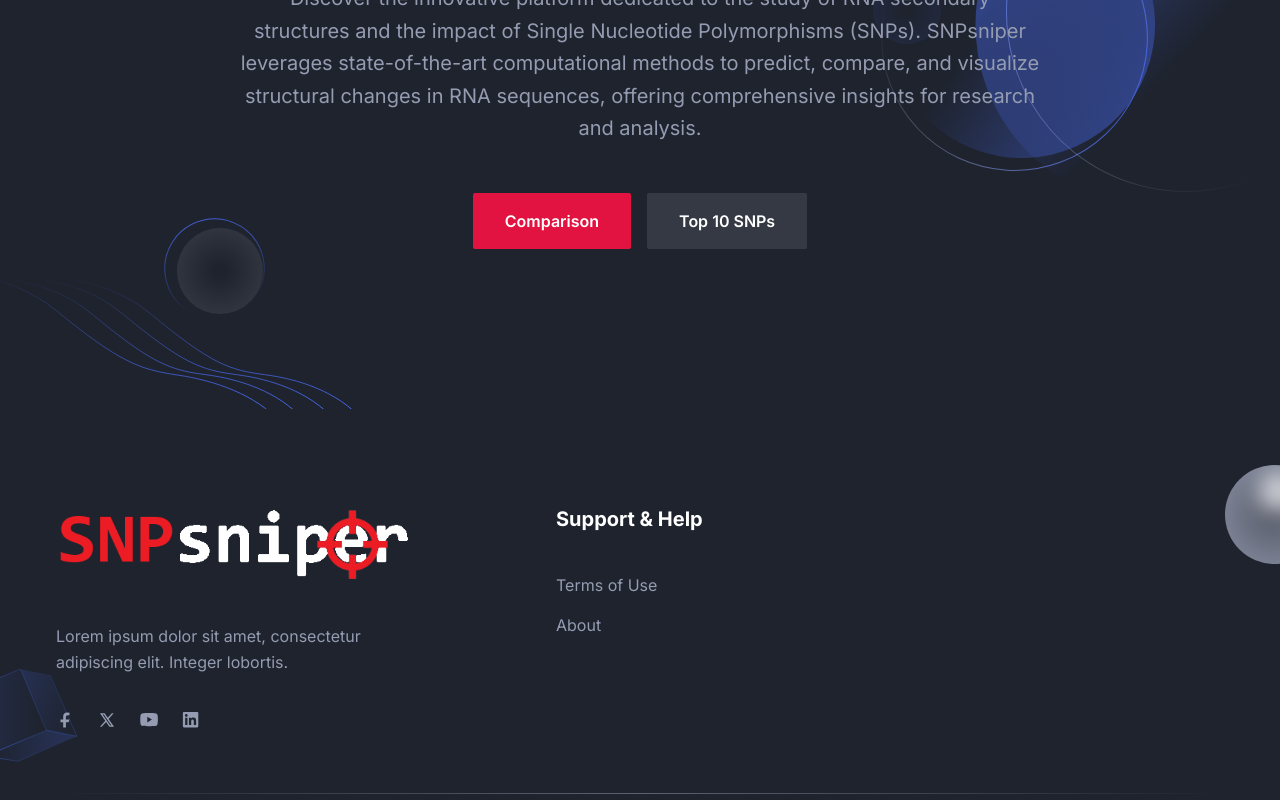
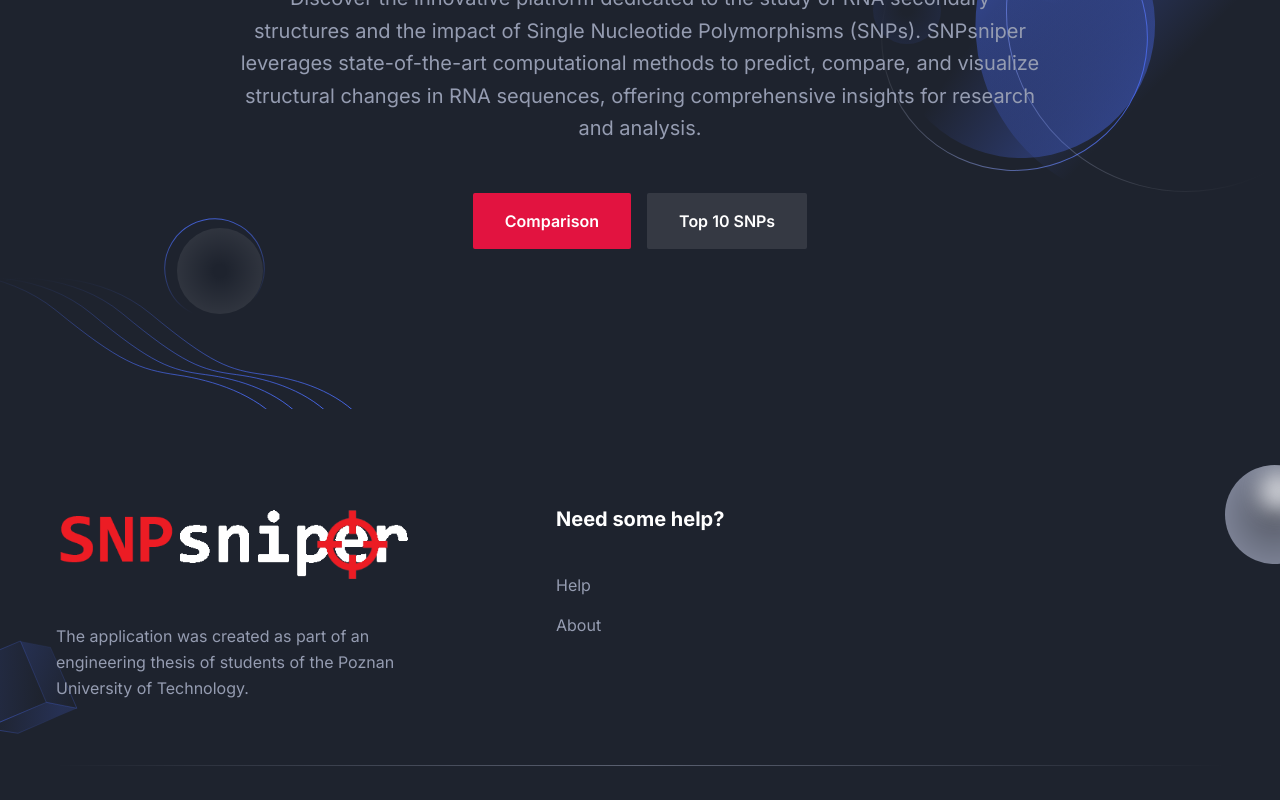
Before and after one commit to ZuzannaTabisz/snp-app, a Next.js app in the folder frontend/: page / in a window 1280 px wide. Shown: the part 278-1078 px from the top of the page. Built offline with nearby package versions, Linux system fonts and the light colour scheme.

Commit message:
Update index.tsx

```diff
--- a/frontend/src/components/Footer/index.tsx
+++ b/frontend/src/components/Footer/index.tsx
@@ -27,102 +27,23 @@ const Footer = () => {
                   />
                 </Link>
                 <p className="mb-9 text-base leading-relaxed text-body-color dark:text-body-color-dark">
-                  Lorem ipsum dolor sit amet, consectetur adipiscing elit.
-                  Integer lobortis.
+                  The application was created as part of an engineering thesis of students of the Poznan University of Technology.
                 </p>
-                <div className="flex items-center">
-                  <a
-                    href="/"
-                    aria-label="social-link"
-                    target="_blank"
-                    rel="noopener noreferrer"
-                    className="mr-6 text-body-color duration-300 hover:text-primary dark:text-body-color-dark dark:hover:text-primary"
-                  >
-                    <svg
-                      width="18"
-                      height="18"
-                      viewBox="0 0 22 22"
-                      fill="none"
-                      xmlns="http://www.w3.org/2000/svg"
-                    >
-                      <path
-                        d="M12.1 10.4939V7.42705C12.1 6.23984 13.085 5.27741 14.3 5.27741H16.5V2.05296L13.5135 1.84452C10.9664 1.66676 8.8 3.63781 8.8 6.13287V10.4939H5.5V13.7183H8.8V20.1667H12.1V13.7183H15.4L16.5 10.4939H12.1Z"
-                        fill="currentColor"
-                      />
-                    </svg>
-                  </a>
-                  <a
-                    href="/"
-                    aria-label="social-link"
-                    target="_blank"
-                    rel="noopener noreferrer"
-                    className="mr-6 text-body-color duration-300 hover:text-primary dark:text-body-color-dark dark:hover:text-primary"
-                  >
-                    <svg
-                      width="18"
-                      height="18"
-                      viewBox="0 0 22 22"
-                      fill="none"
-                      xmlns="http://www.w3.org/2000/svg"
-                    >
-                      <path
-                        fillRule="evenodd"
-                        clipRule="evenodd"
-                        d="M13.9831 19.25L9.82094 13.3176L4.61058 19.25H2.40625L8.843 11.9233L2.40625 2.75H8.06572L11.9884 8.34127L16.9034 2.75H19.1077L12.9697 9.73737L19.6425 19.25H13.9831ZM16.4378 17.5775H14.9538L5.56249 4.42252H7.04674L10.808 9.6899L11.4584 10.6039L16.4378 17.5775Z"
-                        fill="currentColor"
-                      />
-                    </svg>
-                  </a>
-                  <a
-                    href="/"
-                    aria-label="social-link"
-                    target="_blank"
-                    rel="noopener noreferrer"
-                    className="mr-6 text-body-color duration-300 hover:text-primary dark:text-body-color-dark dark:hover:text-primary"
-                  >
-                    <svg
-                      width="18"
-                      height="14"
-                      viewBox="0 0 18 14"
-                      className="fill-current"
-                    >
-                      <path d="M17.5058 2.07119C17.3068 1.2488 16.7099 0.609173 15.9423 0.395963C14.5778 7.26191e-08 9.0627 0 9.0627 0C9.0627 0 3.54766 7.26191e-08 2.18311 0.395963C1.41555 0.609173 0.818561 1.2488 0.619565 2.07119C0.25 3.56366 0.25 6.60953 0.25 6.60953C0.25 6.60953 0.25 9.68585 0.619565 11.1479C0.818561 11.9703 1.41555 12.6099 2.18311 12.8231C3.54766 13.2191 9.0627 13.2191 9.0627 13.2191C9.0627 13.2191 14.5778 13.2191 15.9423 12.8231C16.7099 12.6099 17.3068 11.9703 17.5058 11.1479C17.8754 9.68585 17.8754 6.60953 17.8754 6.60953C17.8754 6.60953 17.8754 3.56366 17.5058 2.07119ZM7.30016 9.44218V3.77687L11.8771 6.60953L7.30016 9.44218Z" />
-                    </svg>
-                  </a>
-                  <a
-                    href="/"
-                    aria-label="social-link"
-                    target="_blank"
-                    rel="noopener noreferrer"
-                    className="text-body-color duration-300 hover:text-primary dark:text-body-color-dark dark:hover:text-primary"
-                  >
-                    <svg
-                      width="17"
-                      height="16"
-                      viewBox="0 0 17 16"
-                      className="fill-current"
-                    >
-                      <path d="M15.2196 0H1.99991C1.37516 0 0.875366 0.497491 0.875366 1.11936V14.3029C0.875366 14.8999 1.37516 15.4222 1.99991 15.4222H15.1696C15.7943 15.4222 16.2941 14.9247 16.2941 14.3029V1.09448C16.3441 0.497491 15.8443 0 15.2196 0ZM5.44852 13.1089H3.17444V5.7709H5.44852V13.1089ZM4.29899 4.75104C3.54929 4.75104 2.97452 4.15405 2.97452 3.43269C2.97452 2.71133 3.57428 2.11434 4.29899 2.11434C5.02369 2.11434 5.62345 2.71133 5.62345 3.43269C5.62345 4.15405 5.07367 4.75104 4.29899 4.75104ZM14.07 13.1089H11.796V9.55183C11.796 8.7061 11.771 7.58674 10.5964 7.58674C9.39693 7.58674 9.222 8.53198 9.222 9.47721V13.1089H6.94792V5.7709H9.17202V6.79076H9.19701C9.52188 6.19377 10.2466 5.59678 11.3711 5.59678C13.6952 5.59678 14.12 7.08925 14.12 9.12897V13.1089H14.07Z" />
-                    </svg>
-                  </a>
-                </div>
               </div>
             </div>
-
-
 
             <div className="w-full px-4 md:w-1/2 lg:w-4/12 xl:w-3/12">
               <div className="mb-12 lg:mb-16">
                 <h2 className="mb-10 text-xl font-bold text-black dark:text-white">
-                  Support & Help
+                  Need some help?
                 </h2>
                 <ul>
                   <li>
                     <Link
-                      href="/"
+                      href="/help"
                       className="mb-4 inline-block text-base text-body-color duration-300 hover:text-primary dark:text-body-color-dark dark:hover:text-primary"
                     >
-                      Terms of Use
+                      Help
                     </Link>
                   </li>
                   <li>
@@ -141,7 +62,6 @@ const Footer = () => {
           <div className="h-px w-full bg-gradient-to-r from-transparent via-[#D2D8E183] to-transparent dark:via-[#959CB183]"></div>
           <div className="py-8">
             <p className="text-center text-base text-body-color dark:text-white">
-
             </p>
           </div>
         </div>
```
